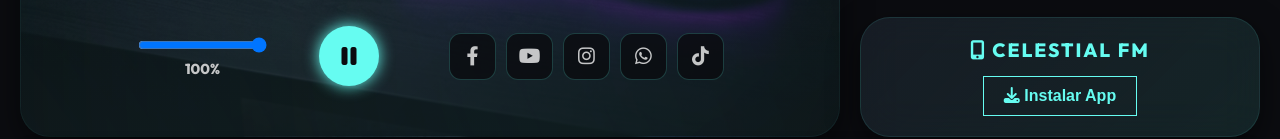
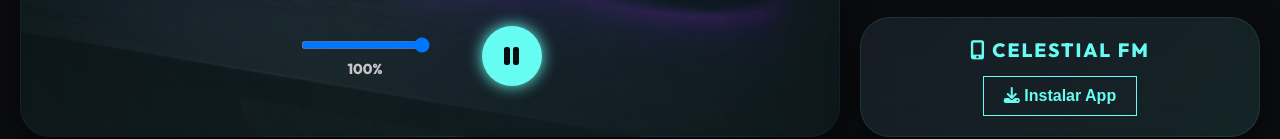
Before and after one commit to SAULTULA/celestial, a plain HTML site: page index.html in a window 1280 px wide. Shown: the part 558-697 px from the top of the page. Drawn offline with Linux system fonts and the light colour scheme.

Commit message:
Add files via upload

```diff
--- a/index.html
+++ b/index.html
@@ -7,7 +7,10 @@
 
   <link rel="stylesheet" href="https://cdnjs.cloudflare.com/ajax/libs/font-awesome/6.4.0/css/all.min.css">
   <link href="https://fonts.googleapis.com/css2?family=Outfit:wght@300;400;600;800;900&display=swap" rel="stylesheet">
-  <link rel="stylesheet" href="./styles.css" />
+  <meta http-equiv="Cache-Control" content="no-cache, no-store, must-revalidate" />
+  <meta http-equiv="Pragma" content="no-cache" />
+  <meta http-equiv="Expires" content="0" />
+  <link rel="stylesheet" href="./styles.css?v=1.4" />
   <link rel="manifest" href="./manifest.json" />
 </head>
 
@@ -57,15 +60,6 @@
           <i class="fas fa-pause" id="icon-play"></i>
         </button>
 
-        <!-- REDES (FLOTANTES A LA DERECHA) -->
-        <!-- NOTA: Pega aquí la URL de tus propias redes sociales reemplazando el "#" -->
-        <div class="social-floating">
-          <a href="#" target="_blank" class="social-cube fb" title="Pega aquí tu URL de Facebook"><i class="fab fa-facebook-f"></i></a>
-          <a href="#" target="_blank" class="social-cube yt" title="Pega aquí tu URL de YouTube"><i class="fab fa-youtube"></i></a>
-          <a href="#" target="_blank" class="social-cube ig" title="Pega aquí tu URL de Instagram"><i class="fab fa-instagram"></i></a>
-          <a href="#" target="_blank" class="social-cube wa" title="Pega aquí tu URL de WhatsApp"><i class="fab fa-whatsapp"></i></a>
-          <a href="#" target="_blank" class="social-cube tk" title="Pega aquí tu URL de TikTok"><i class="fab fa-tiktok"></i></a>
-        </div>
 
       </div>
     </section>
```
